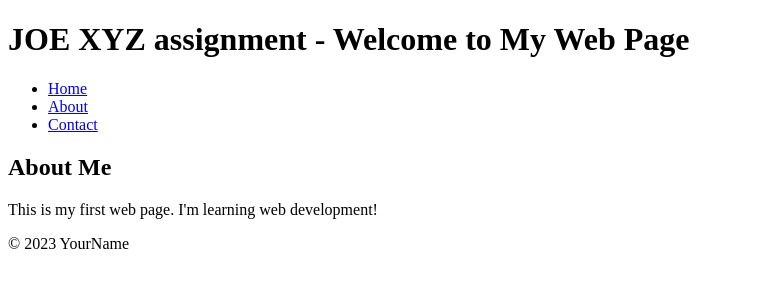
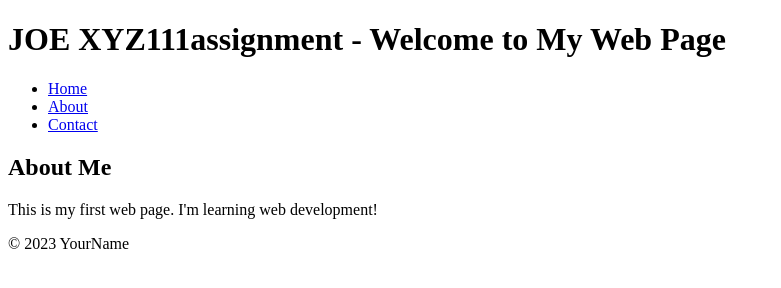
Before and after one commit to JoeChengCCC/JCAssignment, a plain HTML site: page index.html in a window 1280 px wide. Shown: the whole page, without its empty margins (0-781 px from the left). Drawn offline with Linux system fonts and the light colour scheme.

Commit message:
Update index.html

```diff
--- a/index.html
+++ b/index.html
@@ -5,7 +5,7 @@
 </head>
 <body>
     <header>
-        <h1> JOE XYZ assignment - Welcome to My Web Page</h1>
+        <h1> JOE XYZ111assignment - Welcome to My Web Page</h1>
     </header>
     <nav>
         <ul>
```
